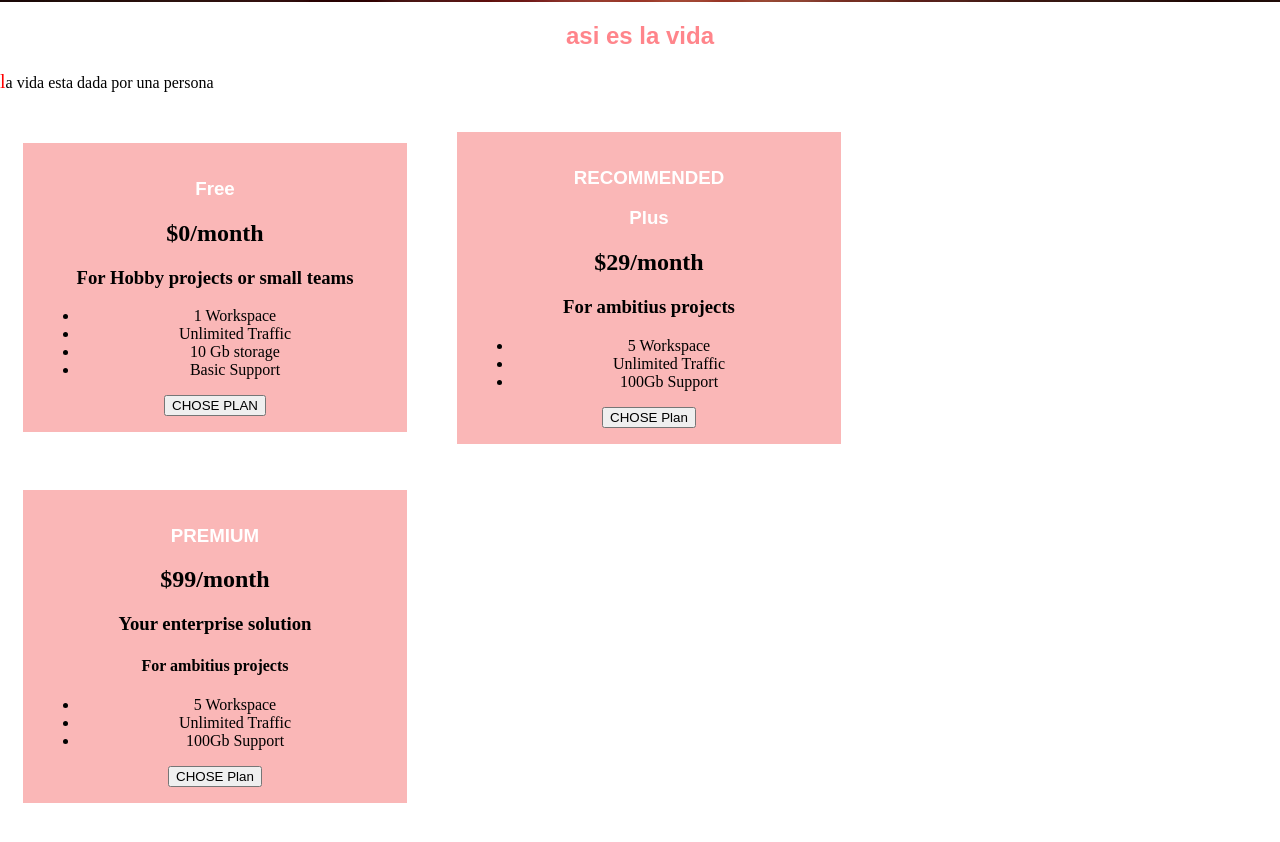
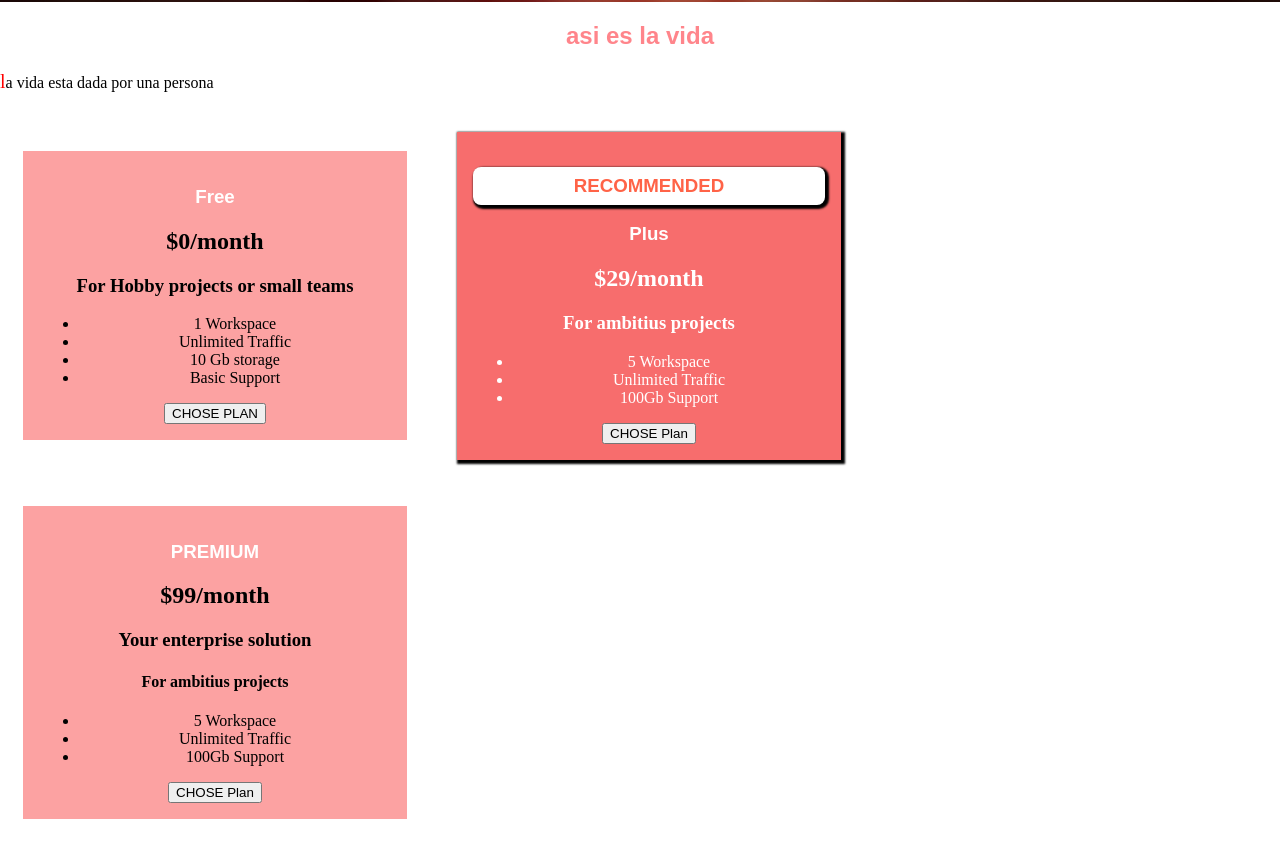
Before and after one commit to Israelh98/Clase1, a plain HTML site: page index.html in a window 1280 px wide. Shown: the part 740-1582 px from the top of the page. Drawn offline with Linux system fonts and the light colour scheme.

Commit message:
Clase_5.4

```diff
--- a/estylo.css
+++ b/estylo.css
@@ -27,13 +27,33 @@ h1{color: white ; font-family: sans-serif
     }
  .plan {
 
-    background: #fab7b7;
+    background: #fca2a2;
     text-align: center;
     padding: 16px;
     margin: 23px;
     display: inline-block;
     width: 30%;
     vertical-align: middle;
+ }
+
+ .plan--highlighted {
+
+background: rgb(247, 109, 109);
+color: white;
+box-shadow:2px 2px 2px 2px
+rgb(0, 0, 0.5);
+
+
+}
+
+.plan__annotation {
+background: white;
+color: tomato;
+padding: 8px;
+box-shadow:2px 2px 2px 2px
+rgb(0, 0, 0.5);
+border-radius: 8px;
+
  }
 
 
--- a/index.html
+++ b/index.html
@@ -15,7 +15,7 @@
         <div>
             <a href="index.html" class="main-header_brand">
 
-                uHost
+                uHmo
             </a>
 
                 </div>
@@ -74,7 +74,7 @@
               </div>
             </article>
 
-            <article class="plan">
+            <article class="plan plan--highlighted">
                 <h1 class="plan__annotation"> RECOMMENDED</h1>
                 <h1> Plus</h1>
                 <h2> $29/month</h2>
```
